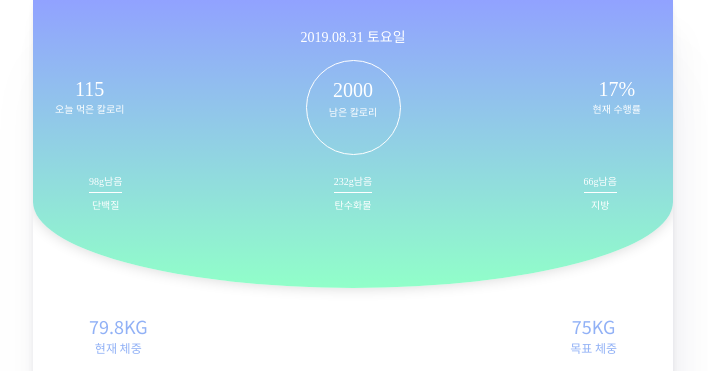
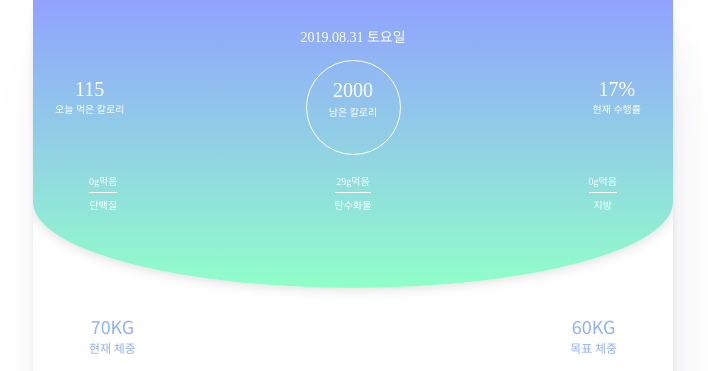
Before and after one commit to LeeJaeWonLJW/4th-Industry-Revolution-hw-sw-hackathon, a Vue app: page /tab/diary in a window 1280 px wide. Shown: the top 371 px of the page, without its empty margins (287-995 px from the left). Built offline with nearby package versions, Linux system fonts and the light colour scheme; a web font is replaced by a local one; what vue-quaggajs would draw is missing.

Commit message:
00:09:00

```diff
--- a/src/components/Diary.vue
+++ b/src/components/Diary.vue
@@ -22,17 +22,17 @@
 
       <div class="nutrient">
         <div class="item dan">
-          <p class="gram">98g남음</p>
+          <p class="gram">0g먹음</p>
           <p class="explain">단백질</p>
         </div>
 
         <div class="item tan">
-          <p class="gram">232g남음</p>
+          <p class="gram">29g먹음</p>
           <p class="explain">탄수화물</p>
         </div>
 
         <div class="item ji">
-          <p class="gram">66g남음</p>
+          <p class="gram">0g먹음</p>
           <p class="explain">지방</p>
         </div>
       </div>
@@ -41,11 +41,11 @@
     <div class="container">
       <div class="diary-kg">
         <div class="pull-left">
-          <p class="kg">79.8KG</p>
+          <p class="kg">70KG</p>
           <p>현재 체중</p>
         </div>
         <div class="pull-right">
-          <p class="kg">75KG</p>
+          <p class="kg">60KG</p>
           <p>목표 체중</p>
         </div>
       </div>
```
